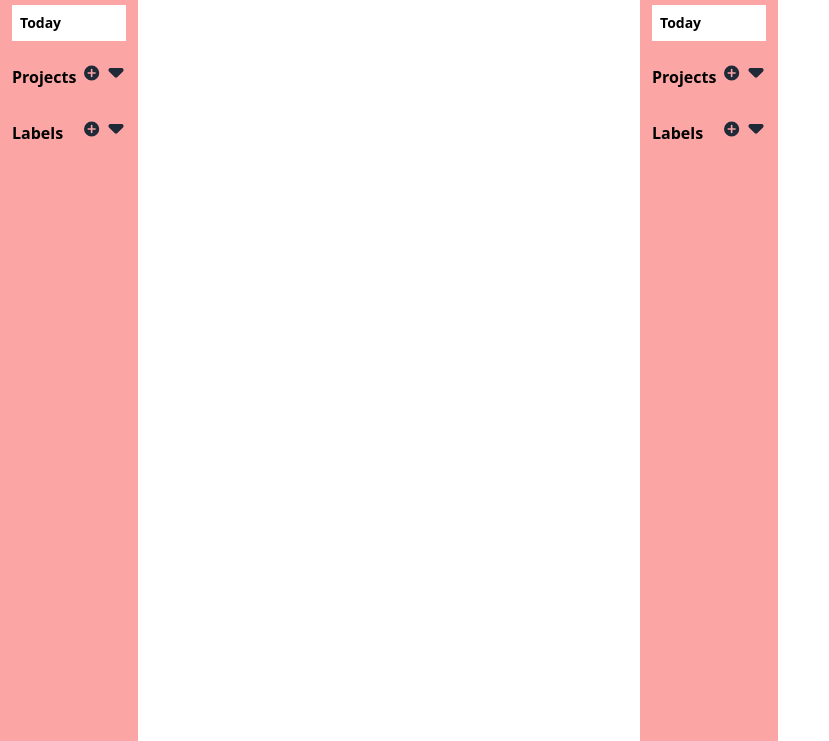
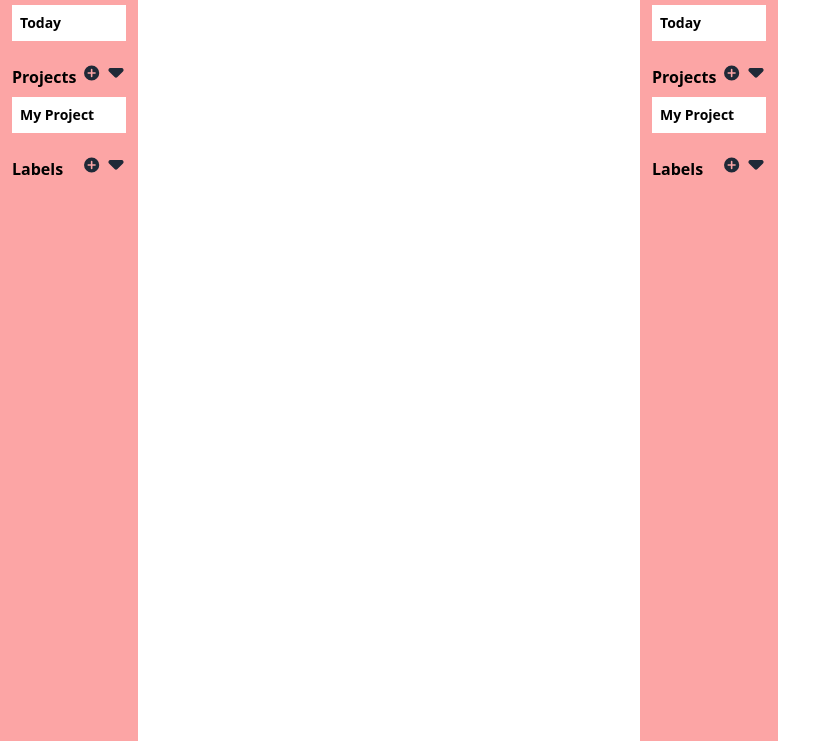
Before and after one commit to siddhart-singh/Odin-Todo-App, a website built with webpack: page src/index.html in a window 1280 px wide. Both pictures are taken after a click on the button 732 px from the left and 132 px from the top of the page. Shown: the part 59-800 px from the top of the page, without its empty margins (0-829 px from the left). Built offline with nearby package versions, Linux system fonts and the light colour scheme.

Commit message:
Add button adds projects

```diff
--- a/src/dom.js
+++ b/src/dom.js
@@ -1,10 +1,16 @@
 "use strict";
 
+import { createEl } from "./util/elementCreator";
+
 export function collapseBtn(btn) {
-  if (!btn) {
-    return;
+  if (btn.nodeName != "BUTTON") {
+    return -1;
   }
   btn.addEventListener("click", (e) => {
     btn.classList.toggle("collapseBtnRotate");
   });
 }
+
+export function createProject() {
+  return createEl("button", ["navBtn"], "", "My Project");
+}
--- a/src/homepage.js
+++ b/src/homepage.js
@@ -47,7 +47,7 @@ export function homepageGenerator() {
   );
   const projectsContainerHeaderAddBtn = createEl(
     "button",
-    ["navSectionContainerBtn", "navSectionContainerAddBtn"],
+    ["navSectionContainerBtn", "navSectionContainerAddBtn", "projectAddBtn"],
     projectsContainerHeader,
   );
   createSVG(
@@ -89,7 +89,7 @@ export function homepageGenerator() {
 
   const projectsContent = createEl(
     "div",
-    ["navSectionContainerContentContainer"],
+    ["navSectionContainerContentContainer", "projectContentContainer"],
     navSectionContainerProjects,
   );
 
--- a/src/index.html
+++ b/src/index.html
@@ -42,8 +42,8 @@
                 </div>
 
                 <div class="navSectionContainerContentContainer ">
-                    <!-- <button class="navBtn">My
-                        Project</button> -->
+                    <button class="navBtn">My
+                        Project</button>
                 </div>
 
             </div>
--- a/src/index.js
+++ b/src/index.js
@@ -14,7 +14,7 @@ import { addPriority, removePriority } from "./todoPriorities";
 
 import { homepageGenerator } from "./homepage";
 
-import { collapseBtn } from "./dom";
+import { collapseBtn, createProject } from "./dom";
 
 import "./input.css";
 
@@ -30,8 +30,14 @@ window.addEventListener("load", (e) => {
   // const addProjectBtn = document.querySelector(".");
   const projectCollapseBtn = document.querySelector(".projectCollapseBtn");
   const labelCollapseBtn = document.querySelector(".labelCollapseBtn");
+  const projectAddBtn = document.querySelector(".projectAddBtn");
+  const projectContentContainer = document.querySelector(
+    ".projectContentContainer",
+  );
 
+  projectAddBtn.addEventListener("click", (e) => {
+    projectContentContainer.append(createProject());
+  });
   collapseBtn(projectCollapseBtn);
   collapseBtn(labelCollapseBtn);
-
 });
```
